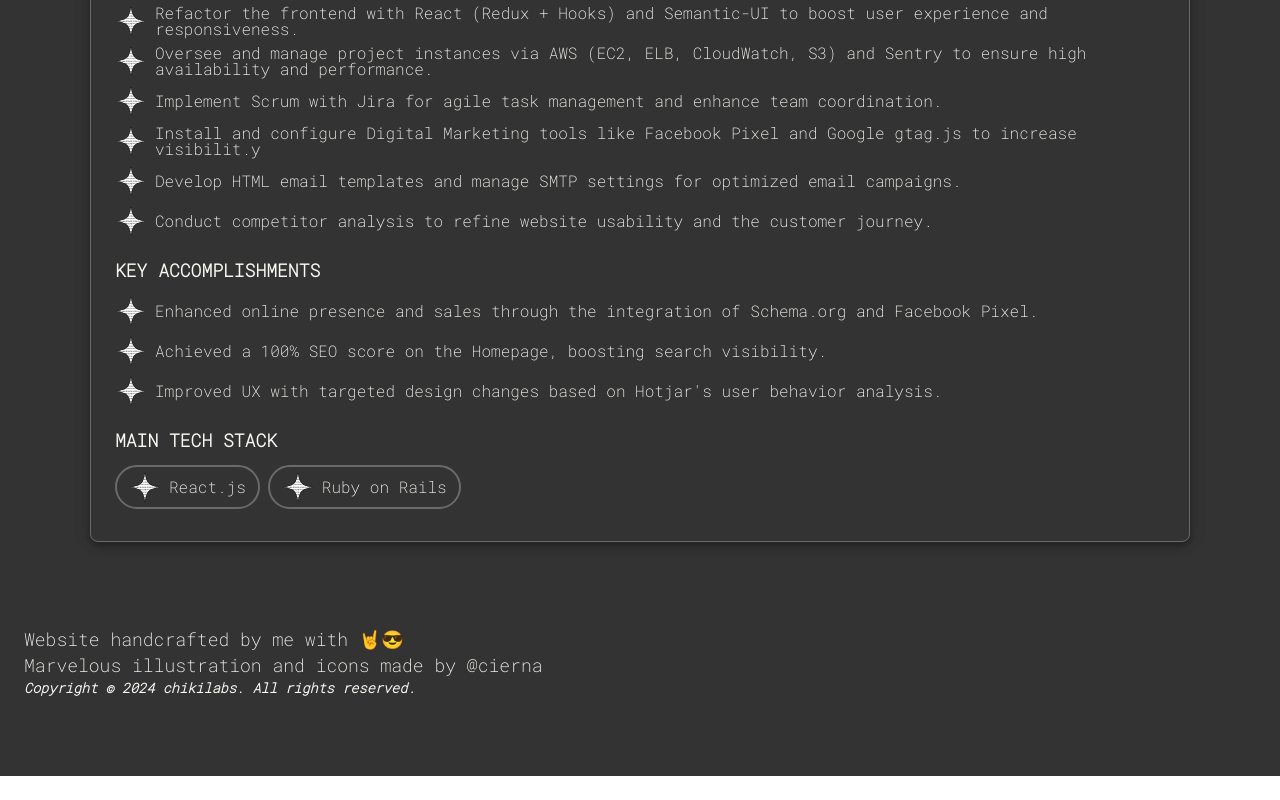
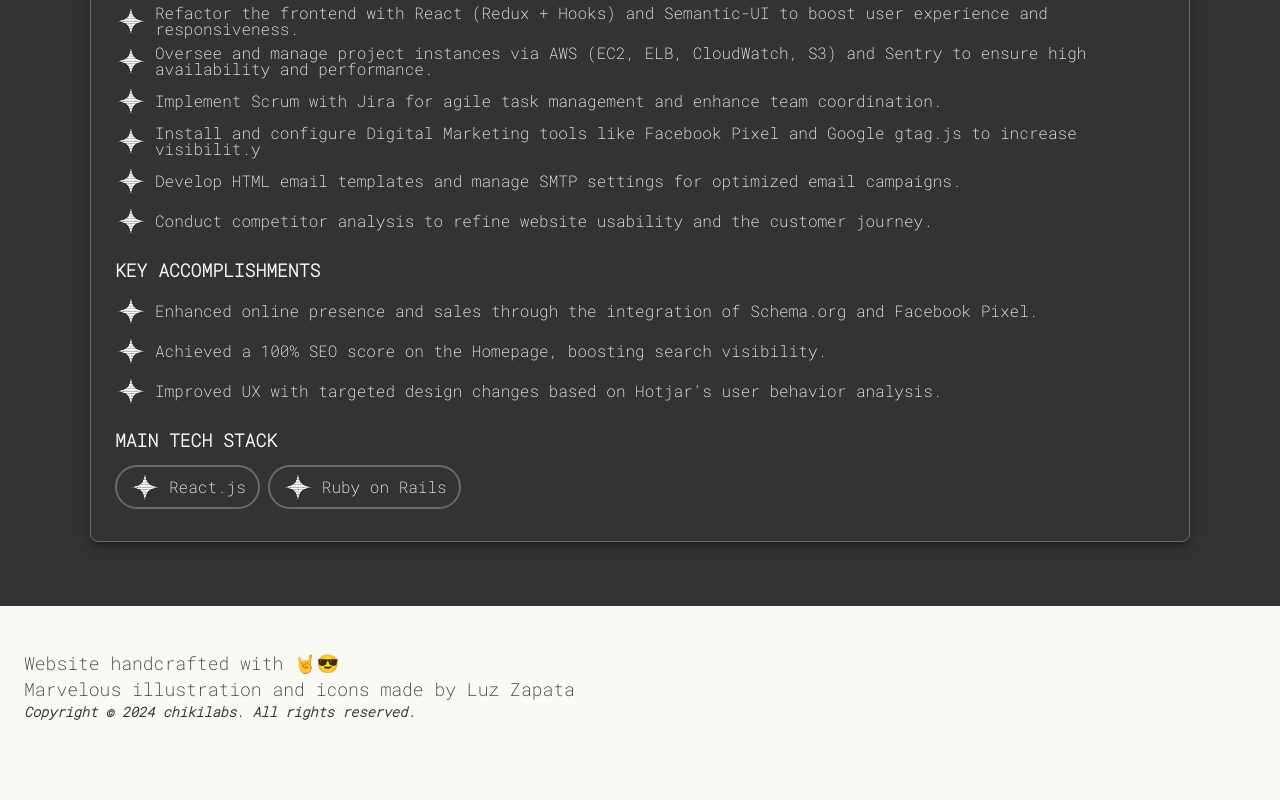
Before and after one commit to zetadeceleste/portfolio-ui, a Next.js app: page /work-experience in a window 1280 px wide. Shown: the part 2738-3538 px from the top of the page. Before the commit the page ends 3514 px from the top, so only its background shows below. Built offline with nearby package versions, Linux system fonts and the light colour scheme.

Commit message:
Add variant and conditionals to Footer

```diff
--- a/components/common/Footer/Footer.module.css
+++ b/components/common/Footer/Footer.module.css
@@ -2,4 +2,13 @@
   background-color: var(--color-neutral-dark);
   color: var(--color-neutral-light);
   padding: 24px 24px 80px;
+
+  @media (min-width: 768px) {
+    padding: 48px 24px 80px;
+  }
 }
+
+.variant {
+  background-color: var(--color-neutral-light);
+  color: var(--color-neutral-dark);
+}
--- a/components/common/Footer/index.tsx
+++ b/components/common/Footer/index.tsx
@@ -1,15 +1,24 @@
+import { useRouter } from 'next/router'
+
 import FlexWrapper from '../FlexWrapper'
 
 import styles from './Footer.module.css'
 
+import { pages } from '@/constants/pages'
+
 const Footer = () => {
   const currentYear = new Date().getFullYear()
+  const router = useRouter()
+  const { pathname } = router
+  const variant = pathname === pages.WORK_EXPERIENCE
+
+  if (pathname === pages.HOME) return null
 
   return (
-    <footer className={styles.wrapper}>
+    <footer className={`${styles.wrapper} ${variant ? styles.variant : ''}`}>
       <FlexWrapper>
-        <p>Website handcrafted by me with 🤘😎</p>
-        <p>Marvelous illustration and icons made by @cierna</p>
+        <p>Website handcrafted with 🤘😎</p>
+        <p>Marvelous illustration and icons made by Luz Zapata</p>
         <small>
           <em>Copyright © {currentYear} chikilabs. All rights reserved.</em>
         </small>
```
